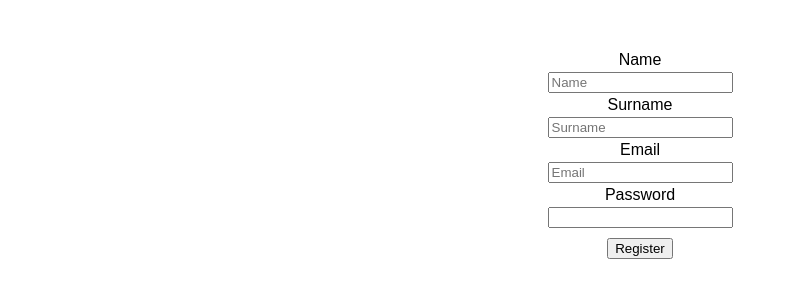
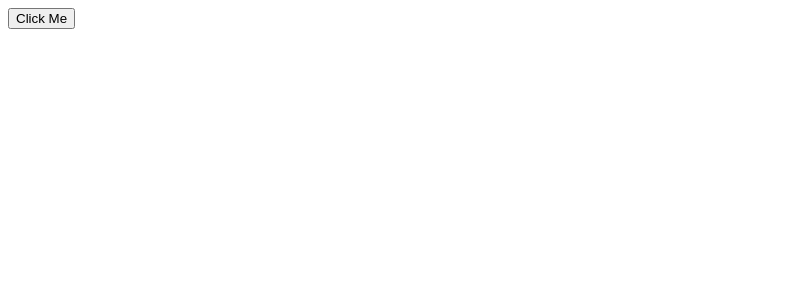
Before and after one commit to margaiwangara/social-media, a React (Create React App) app in the folder client/: page / in a window 1280 px wide. Shown: the top 300 px of the page, without its empty margins (0-788 px from the left). Built offline with nearby package versions, Linux system fonts and the light colour scheme.

Commit message:
simple modifications

```diff
--- a/client/src/components/Register.tsx
+++ b/client/src/components/Register.tsx
@@ -1,18 +1,8 @@
-import React from 'react';
+import React, { useState } from 'react';
 
-const Register = () => {
+const Register: React.FC = () => {
   return (
-    <form method="post">
-      <label htmlFor="nameField">Name</label>
-      <input type="text" placeholder="Name" id="nameField"/>
-      <label htmlFor="surnameField">Surname</label>
-      <input type="text" placeholder="Surname" id="surnameField"/>
-      <label htmlFor="emailAddress">Email</label>
-      <input type="email" placeholder="Email" id="emailAddress"/>
-      <label htmlFor="passwordField">Password</label>
-      <input type="password" name="password" id="passwordField"/>
-      <button type="submit">Register</button>
-    </form>
+    <button>Click Me</button>
   )
 }
 
--- a/package.json
+++ b/package.json
@@ -27,6 +27,7 @@
   },
   "homepage": "https://github.com/margaiwangara/social-media#readme",
   "dependencies": {
+    "axios": "^0.19.2",
     "bcryptjs": "^2.4.3",
     "concurrently": "^5.0.2",
     "cors": "^2.8.5",
```
Also changed, not shown: 1 other file (tests, documents, lock files or other folders).
